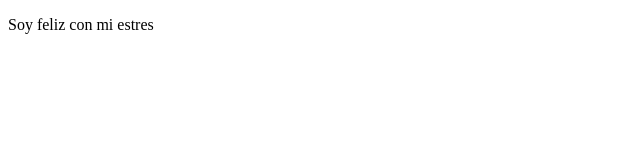
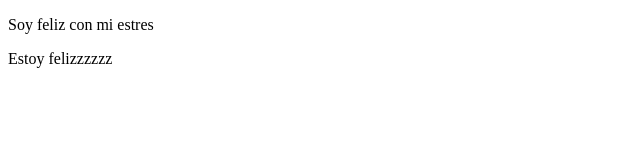
Before and after one commit to gian23pe/g4, a plain HTML site: page index.html in a window 1280 px wide. Shown: the full height of the page, 0-640 px from the left. Drawn offline with Linux system fonts and the light colour scheme.

Commit message:
added a paragraph of text

```diff
--- a/index.html
+++ b/index.html
@@ -8,5 +8,6 @@
 </head>
 <body>
     <p>Soy feliz con mi estres</p>
+    <p>Estoy felizzzzzz</p>
 </body>
 </html>
```
